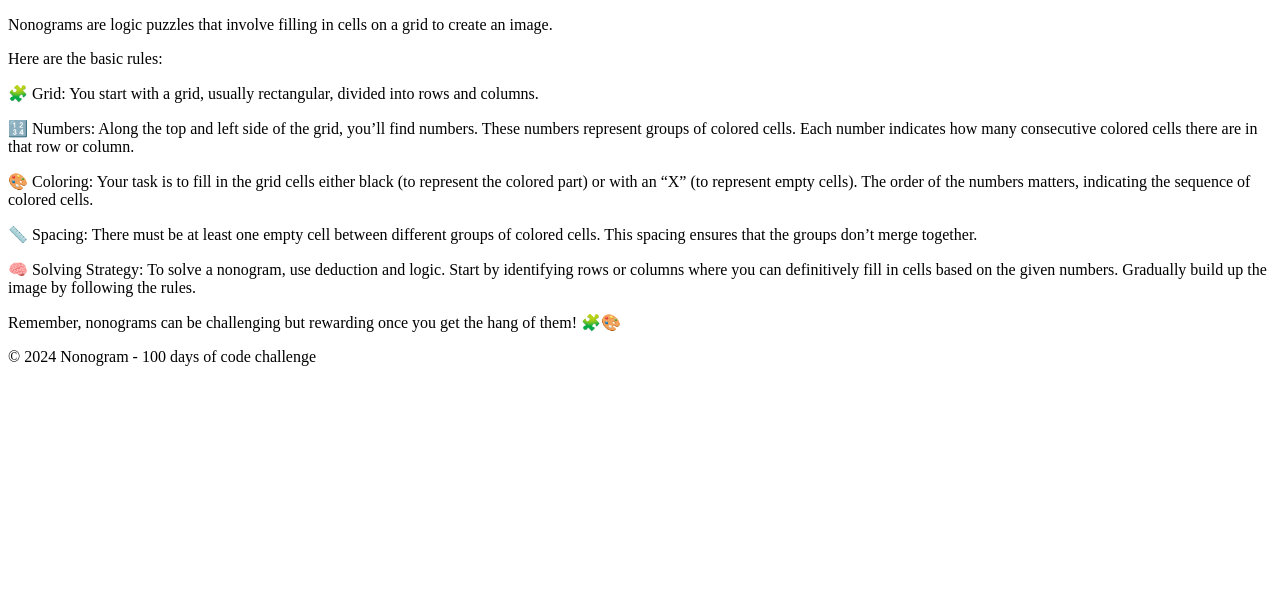
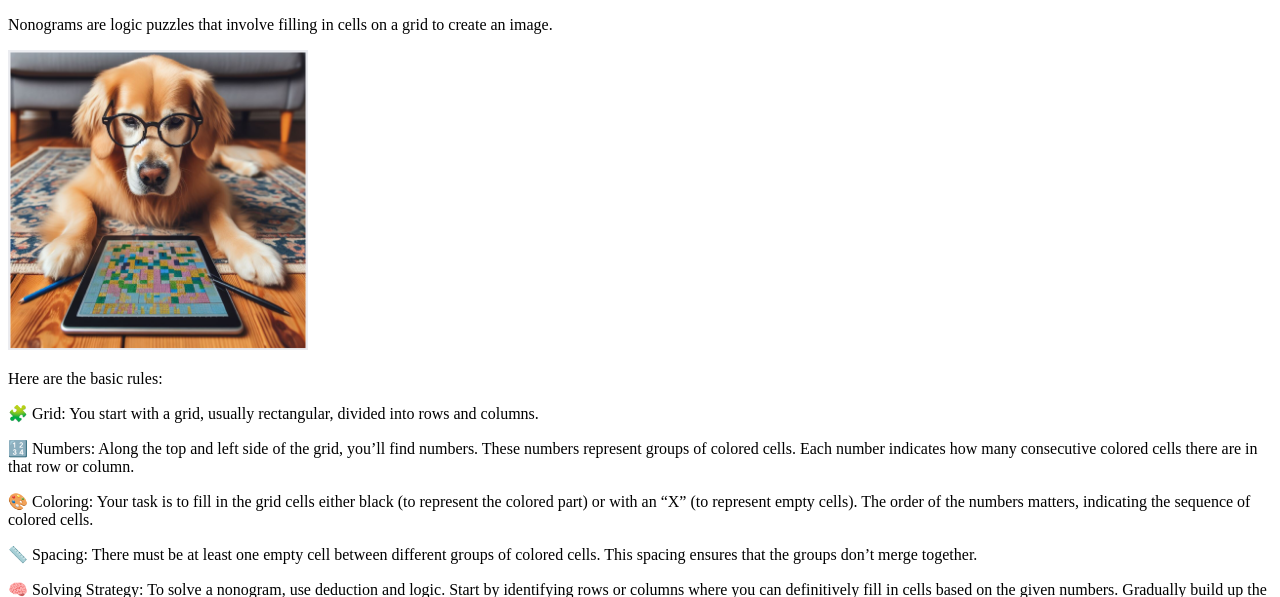
Before and after one commit to monpie3/nonogram, a Django app: page /instruction/ in a window 1280 px wide. Shown: the part 26-623 px from the top of the page. Run offline with Django 5.2, Linux system fonts and the light colour scheme.

Commit message:
Add image as decoration to instruction

```diff
--- a/puzzles/templates/puzzles/index.html
+++ b/puzzles/templates/puzzles/index.html
@@ -1,4 +1,5 @@
 {% extends "base.html" %}
+{% load static %}
 
 
 {% block content %}
@@ -13,7 +14,6 @@
   }
 </script>
 Hello, world. You're at the nonogram website.
-{% load static %}
 <script type="module" src="{% static 'js/main.js' %}"></script>
 
 {% endblock %}
--- a/puzzles/templates/puzzles/instruction.html
+++ b/puzzles/templates/puzzles/instruction.html
@@ -1,9 +1,9 @@
 {% extends "base.html" %}
-
+{% load static %}
 
 {% block content %}
 <p>Nonograms are logic puzzles that involve filling in cells on a grid to create an image.</p>
-{% load static %}
+<img src="{% static 'images/Generated_By_AI.png' %}" alt="A dog solving nonogram" width="300" height="300">
 
 <div class="rules">
     <p>Here are the basic rules:</p>
--- a/templates/base.html
+++ b/templates/base.html
@@ -1,10 +1,10 @@
+{% load static %}
 <!DOCTYPE html>
 <html lang="en">
 <head>
     <meta charset="UTF-8">
     <meta name="viewport" content="width=device-width, initial-scale=1.0">
     <title>{% block page_title %}Nonogram{% endblock %}</title>
-    {% load static %}
     <link rel="shortcut icon" href="{% static 'images/favicon.ico' %}">
 </head>
 <body>
```
Also changed, not shown: static/images/Generated_By_AI.png (added).
